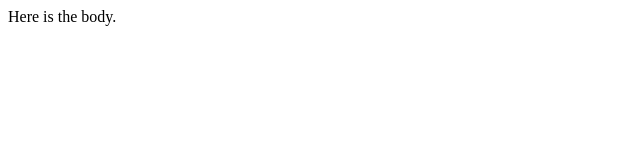
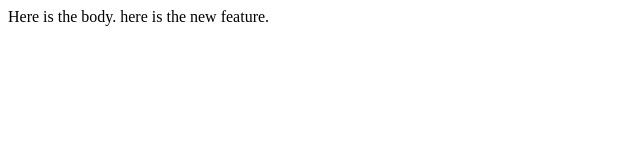
Before and after one commit to jimmycmanalonjr/lecture1, a plain HTML site: page index.html in a window 1280 px wide. Shown: the whole page, without its empty margins (0-640 px from the left). Drawn offline with Linux system fonts and the light colour scheme.

Commit message:
Added another line

```diff
--- a/index.html
+++ b/index.html
@@ -6,5 +6,6 @@
   </head>
   <body>
     Here is the body.
+    here is the new feature.
   </body>
 </html>
```
